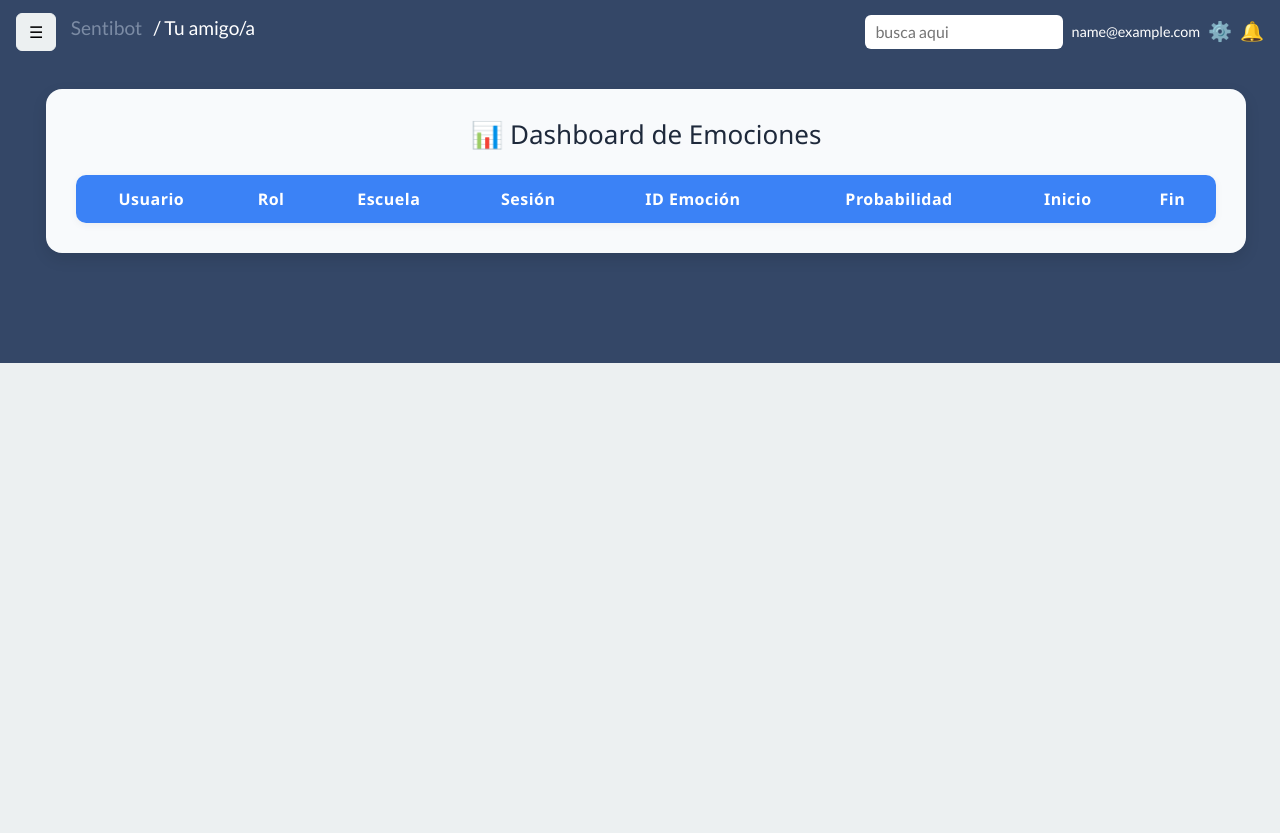
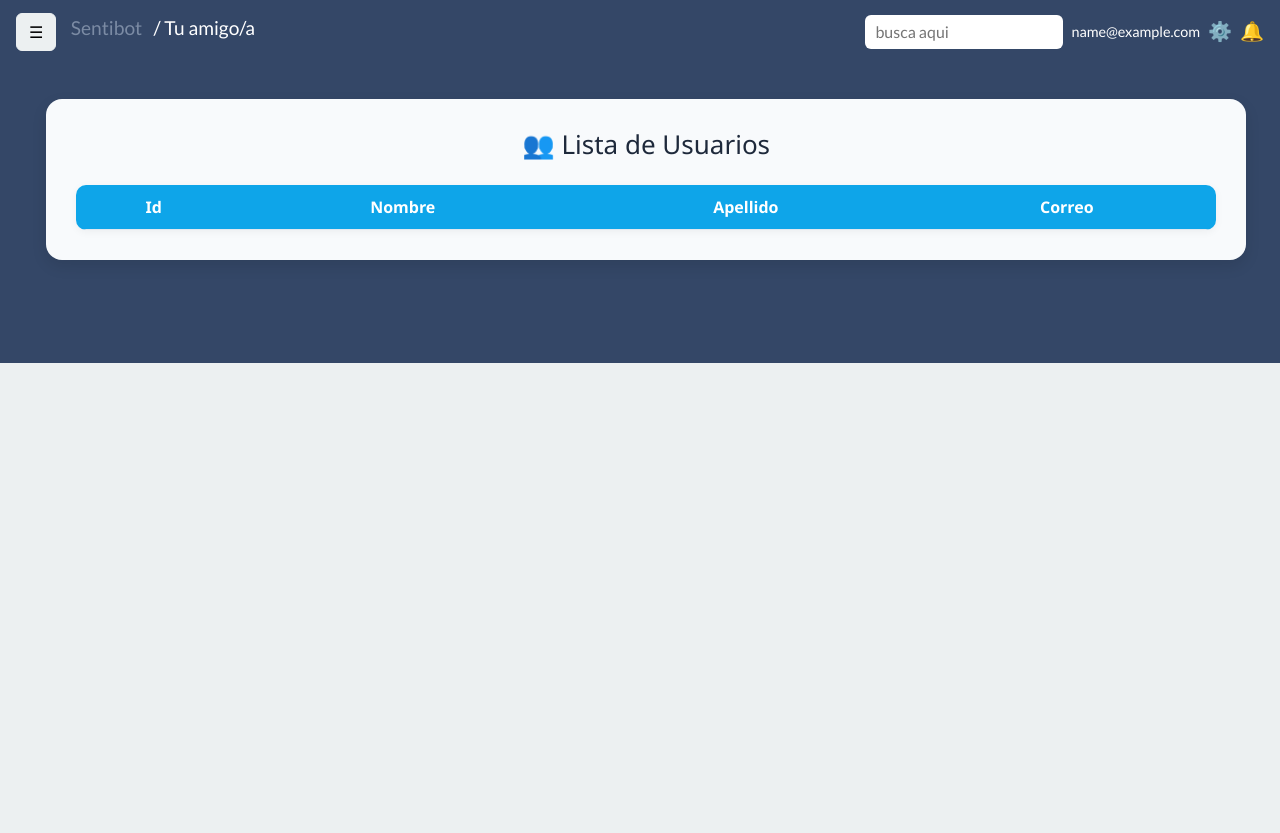
Before and after one commit to Leandrosan12/CAPSTONE_803D-Grupo2-Sentibot, a Django app: page /lista_usuarios/ in a window 1280 px wide. Run offline with Django 5.2, Linux system fonts and the light colour scheme; the visitor is signed in with stand-in values (Sample User, id 1); data comes from the database, SQL or seed files in the repository; data that the repository does not hold is empty; some libraries are stand-ins or nearby versions.

Commit message:
Lista de usuarios y eliminacion PDF

```diff
--- a/Sentibot_Desarrollo/gestion/templates/lista_usuarios.html
+++ b/Sentibot_Desarrollo/gestion/templates/lista_usuarios.html
@@ -1,59 +1,51 @@
 {% extends "base.html" %}
-{% block title %}Dashboard Emociones{% endblock %}
+{% block title %}Lista de Usuarios{% endblock %}
 
 {% block content %}
-<div class="dashboard-container">
-    <h2>📊 Dashboard de Emociones</h2>
+<div class="usuarios-container">
+    <h2>👥 Lista de Usuarios</h2>
 
-    <table class="tabla-emociones">
+    <table class="tabla-usuarios">
         <thead>
             <tr>
-                <th>Usuario</th>
-                <th>Rol</th>
-                <th>Escuela</th>
-                <th>Sesión</th>
-                <th>ID Emoción</th>
-                <th>Probabilidad</th>
-                <th>Inicio</th>
-                <th>Fin</th>
+                 <th>Id</th>
+                <th>Nombre</th>
+                <th>Apellido</th>
+                <th>Correo</th>
+
             </tr>
         </thead>
         <tbody>
-            {% for e in emociones %}
+            {% for z in usuarios %}
             <tr>
-                <td>{{ e.nombre_completo }}</td>
-                <td>{{ e.rol }}</td>
-                <td>{{ e.escuela }}</td>
-                <td>{{ e.id_sesion }}</td>
-                <td>{{ e.id_emocion }}</td>
-                <td>{{ e.probabilidad|floatformat:2 }}</td>
-                <td>{{ e.fecha_emocion_inicio }}</td>
-                <td>{{ e.fecha_emocion_fin }}</td>
+                <td>{{ z.id }}</td>
+                <td>{{ z.first_name }}</td>
+                <td>{{ z.last_name }}</td>
+                <td>{{ z.email }}</td>
             </tr>
             {% endfor %}
         </tbody>
     </table>
 </div>
-
 <style>
-.dashboard-container {
+.usuarios-container {
     background-color: #f8fafc;
     padding: 30px;
     border-radius: 16px;
     box-shadow: 0 6px 15px rgba(0,0,0,0.1);
     max-width: 1200px;
-    margin: 30px auto;
+    margin: 40px auto;
     font-family: 'Segoe UI', Tahoma, Geneva, Verdana, sans-serif;
 }
 
-.dashboard-container h2 {
+.usuarios-container h2 {
     text-align: center;
     color: #1e293b;
     margin-bottom: 25px;
     font-size: 26px;
 }
 
-.tabla-emociones {
+.tabla-usuarios {
     width: 100%;
     border-collapse: collapse;
     background-color: #ffffff;
@@ -62,32 +54,33 @@
     box-shadow: 0 2px 8px rgba(0,0,0,0.05);
 }
 
-.tabla-emociones thead {
-    background-color: #3b82f6;
+.tabla-usuarios thead {
+    background-color: #0ea5e9;
     color: white;
 }
 
-.tabla-emociones th, .tabla-emociones td {
-    padding: 12px 15px;
+.tabla-usuarios th, .tabla-usuarios td {
+    padding: 10px 12px;
     text-align: center;
+    border-bottom: 1px solid #e2e8f0;
 }
 
-.tabla-emociones tbody tr:nth-child(even) {
+.tabla-usuarios tbody tr:nth-child(even) {
     background-color: #f1f5f9;
 }
 
-.tabla-emociones tbody tr:hover {
+.tabla-usuarios tbody tr:hover {
     background-color: #e0f2fe;
     transition: background-color 0.3s ease;
 }
 
-.tabla-emociones th {
+.tabla-usuarios th {
     font-weight: 600;
-    letter-spacing: 0.5px;
 }
 
-.tabla-emociones td {
+.tabla-usuarios td {
     color: #334155;
+    font-size: 14px;
 }
 </style>
 {% endblock %}
--- a/Sentibot_Desarrollo/gestion/templates/perfil.html
+++ b/Sentibot_Desarrollo/gestion/templates/perfil.html
@@ -91,9 +91,10 @@
   <div class="perfil-datos">
     <ul>
       <li><span>Sede:</span> Melipilla</li>
+      <li><span>Nombre:</span> {{ user.first_name }}</li>
+      <li><span>Apellido:</span> {{ user.last_name }}</li>
       <li><span>Correo:</span> {{ user.email }}</li>
       <li><span>Rol:</span> {{ user.groups.first.name|default:"Usuario" }}</li>
-      <li><span>Rut:</span> 20.567.786-3</li>
     </ul>
   </div>
 
--- a/Sentibot_Desarrollo/gestion/urls.py
+++ b/Sentibot_Desarrollo/gestion/urls.py
@@ -9,8 +9,6 @@ urlpatterns = [
     path('registro/', views.registro, name='registro'),
     path('logout/', views.logout_view, name='logout'),
     path('camara/', views.camara, name='camara'),
-    path('reporte/', views.reporte, name='reporte'),
-    path('formulario/', views.formulario, name='formulario'),
     path('seguimiento/', views.seguimiento, name='seguimiento'),
     path("emociones-data/", views.emociones_data, name="emociones_data"),
     path("dashboard/", views.dashboard, name="dashboard"),
--- a/Sentibot_Desarrollo/gestion/views.py
+++ b/Sentibot_Desarrollo/gestion/views.py
@@ -4,7 +4,6 @@ from django.http import HttpResponse, JsonResponse
 from django.template.loader import get_template
 from django.db.models import Count
 from django.db import connection
-from weasyprint import HTML
 
 from gestion.models import Usuario, Emocion, EmocionReal, Sesion
 
@@ -76,41 +75,7 @@ def camara(request):
     return render(request, 'camara.html')
 
 
-def formulario(request):
-    if request.method == "POST":
-        data = {
-            "nombre": request.POST.get("nombre"),
-            "motivo": request.POST.get("motivo"),
-            "historia": request.POST.get("historia"),
-            "evaluacion": request.POST.get("evaluacion"),
-            "analisis": request.POST.get("analisis"),
-            "conclusiones": request.POST.get("conclusiones"),
-            "recomendaciones": request.POST.get("recomendaciones"),
-            "actividades": request.POST.getlist("actividades"),
-        }
-        template = get_template("reporte.html")
-        html = template.render(data)
-        pdf = HTML(string=html).write_pdf()
 
-        response = HttpResponse(pdf, content_type="application/pdf")
-        response['Content-Disposition'] = 'attachment; filename="reporte.pdf"'
-        return response
-
-    return render(request, "formulario.html")
-
-
-def generar_pdf(request):
-    template = get_template("reporte.html")
-    html = template.render({"nombre": "Usuario de Prueba"})
-    pdf_file = HTML(string=html).write_pdf()
-
-    response = HttpResponse(pdf_file, content_type="application/pdf")
-    response['Content-Disposition'] = 'attachment; filename="reporte.pdf"'
-    return response
-
-
-def reporte(request):
-    return render(request, 'reporte.html')
 
 
 def dashboard(request):
@@ -162,17 +127,15 @@ from .models import EmocionCamara
 from django.db import connection
 from django.shortcuts import render
 
+from .models import Usuario
+
 def lista_usuarios(request):
-    # Ejecutamos la vista directamente
     with connection.cursor() as cursor:
-        cursor.execute("SELECT * FROM vw_emociones_camara")
+        cursor.execute("SELECT * FROM gestion_usuario")
         columnas = [col[0] for col in cursor.description]
         datos = [dict(zip(columnas, row)) for row in cursor.fetchall()]
 
-    context = {
-        'emociones': datos
-    }
-    return render(request, 'lista_usuarios.html', context)
+    return render(request, 'lista_usuarios.html', {'usuarios': datos})
 
 
 
```
Also changed, not shown: Sentibot_Desarrollo/gestion/templates/formulario.html (deleted, +0 -85 lines), Sentibot_Desarrollo/gestion/templates/reporte.html (deleted, +0 -28 lines).
